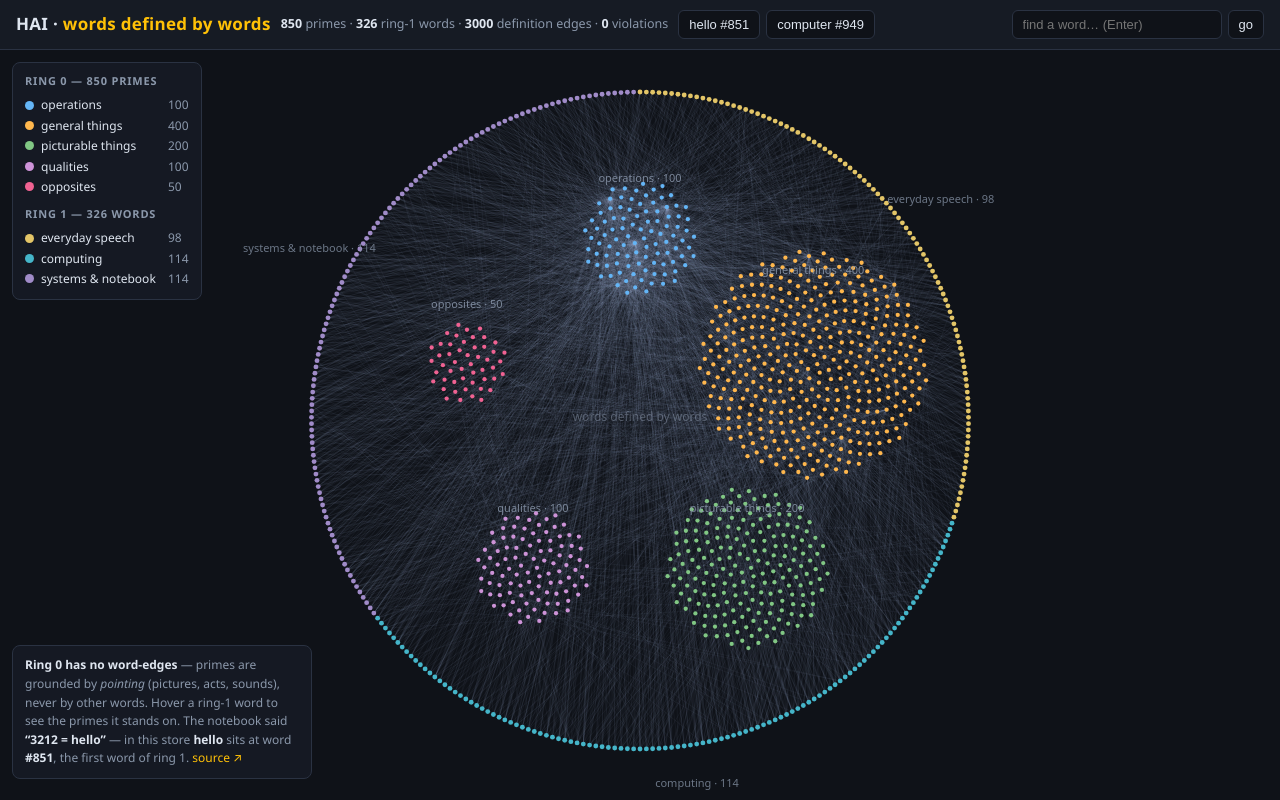
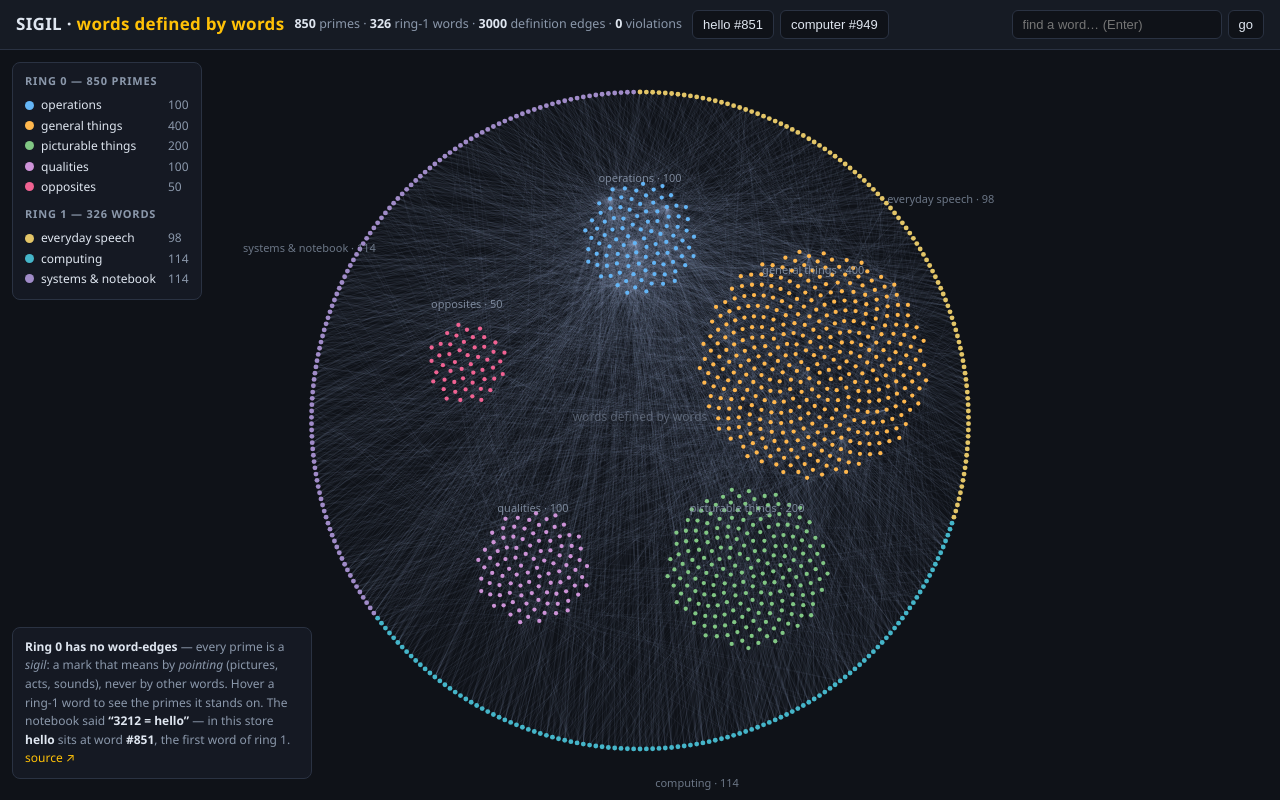
Before and after one commit to rowangu/sigil, a plain HTML site: page docs/index.html in a window 1280 px wide. Drawn offline with Linux system fonts and the light colour scheme.

Commit message:
SIGIL: new name, same primes — branding, links, live view

```diff
--- a/docs/index.html
+++ b/docs/index.html
@@ -3,8 +3,8 @@
 <head>
 <meta charset="utf-8">
 <meta name="viewport" content="width=device-width, initial-scale=1">
-<title>HAI · the word network</title>
-<meta name="description" content="HAI — a storage engine where words are defined by words. 850 grounded primes, 326 ring-1 words, 3000 definition edges.">
+<title>SIGIL · the word network</title>
+<meta name="description" content="SIGIL — a storage engine where words are defined by words. 850 grounded primes, 326 ring-1 words, 3000 definition edges.">
 <style>
   :root {
     --bg: #0f1218; --panel: #161b24; --line: #2a3242;
@@ -104,7 +104,7 @@
 </head>
 <body>
 <header>
-  <h1>HAI · <span>words defined by words</span></h1>
+  <h1>SIGIL · <span>words defined by words</span></h1>
   <div class="stats" id="stats"></div>
   <div class="quick">
     <button onclick="selectWord('hello')">hello #851</button>
@@ -122,11 +122,12 @@
   <div id="tip"></div>
   <div id="panel"></div>
   <div id="story">
-    <b>Ring 0 has no word-edges</b> — primes are grounded by <i>pointing</i>
-    (pictures, acts, sounds), never by other words. Hover a ring-1 word to
-    see the primes it stands on. The notebook said <b>“3212 = hello”</b> —
-    in this store <b>hello</b> sits at word <b>#851</b>, the first word of ring 1.
-    <a href="https://github.com/rowangu/HAI" target="_blank" rel="noopener"
+    <b>Ring 0 has no word-edges</b> — every prime is a <i>sigil</i>: a mark
+    that means by <i>pointing</i> (pictures, acts, sounds), never by other
+    words. Hover a ring-1 word to see the primes it stands on. The notebook
+    said <b>“3212 = hello”</b> — in this store <b>hello</b> sits at word
+    <b>#851</b>, the first word of ring 1.
+    <a href="https://github.com/rowangu/sigil" target="_blank" rel="noopener"
        style="color:var(--accent);text-decoration:none">source ↗</a>
   </div>
 </div>
@@ -385,7 +386,7 @@ function showPanel(id) {
       `</div><div class="lbl">how to read it</div>
       <div style="color:var(--dim);font-size:12.5px">Every word in this
       definition is a ring-0 wordform — checked mechanically by
-      <a href="https://github.com/rowangu/HAI/blob/main/seed/validator.py" target="_blank" rel="noopener">validator.py</a>
+      <a href="https://github.com/rowangu/sigil/blob/main/seed/validator.py" target="_blank" rel="noopener">validator.py</a>
       (0 violations).</div>`;
   }
   p.innerHTML = html; p.style.display = 'block';
```
Also changed, not shown: 1 other file.
